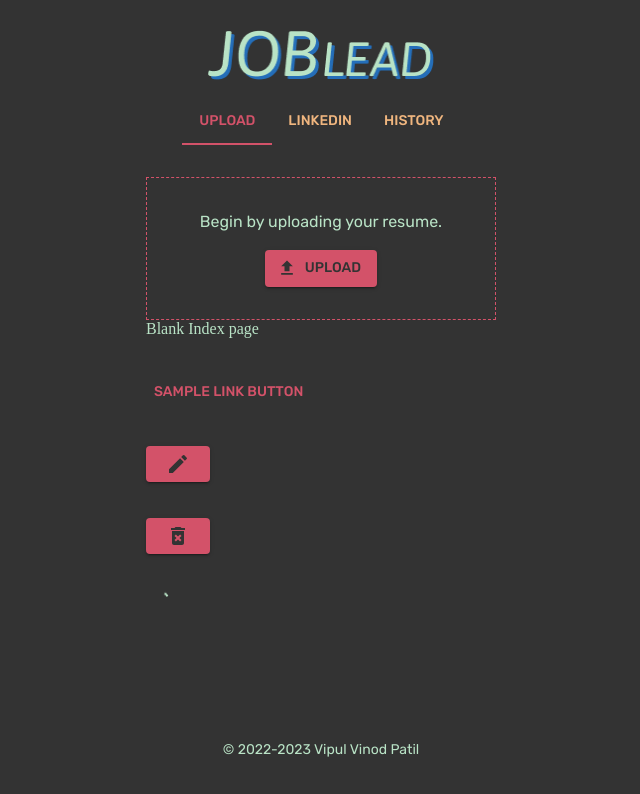
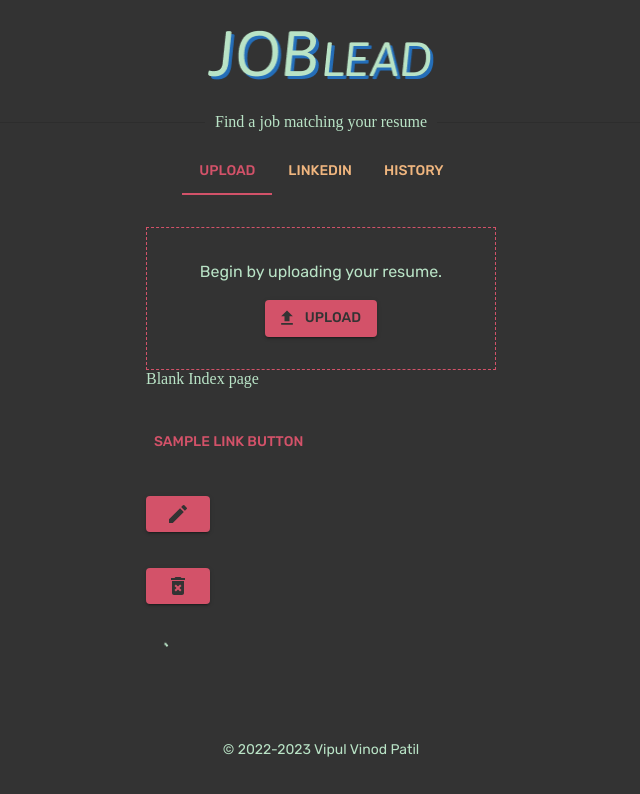
Before and after one commit to vipulvpatil/joblead, a Next.js app: page / in a window 1280 px wide. Shown: the top 794 px of the page, without its empty margins (319-959 px from the left). Built offline with nearby package versions, Linux system fonts and the light colour scheme.

Commit message:
Added some helper text

```diff
--- /dev/null
+++ b/components/helper_text.js
@@ -0,0 +1,11 @@
+import {Divider} from "@mui/material"
+
+const HelperText = () => {
+  return(
+    <>
+      <Divider variant="middle">Find a job matching your resume</Divider>
+    </>
+  )
+}
+
+export default HelperText
--- a/components/layout.js
+++ b/components/layout.js
@@ -1,4 +1,5 @@
 import Header from "./header"
+import HelperText from "./helper_text"
 import SubHeader from "./subheader"
 import {Typography} from "@mui/material"
 import styles from "@/styles/Home.module.css"
@@ -7,6 +8,7 @@ const Layout = ({children}) => {
   return (
     <div className={styles.container}>
       <Header />
+      <HelperText />
       <SubHeader />
       <main className={styles.main}>
         {children}
--- a/styles/globals.css
+++ b/styles/globals.css
@@ -100,3 +100,14 @@ a {
   margin-right: auto;
   margin-left: auto;
 }
+
+.MuiDivider-root {
+  color: var(--mui-palette-tertiary-main);
+  padding-top: 1rem;
+  padding-bottom: 1rem;
+}
+
+.MuiDivider-root::before,
+.MuiDivider-root::after {
+  border-color: var(--mui-palette-tertiary-main);
+}
```
